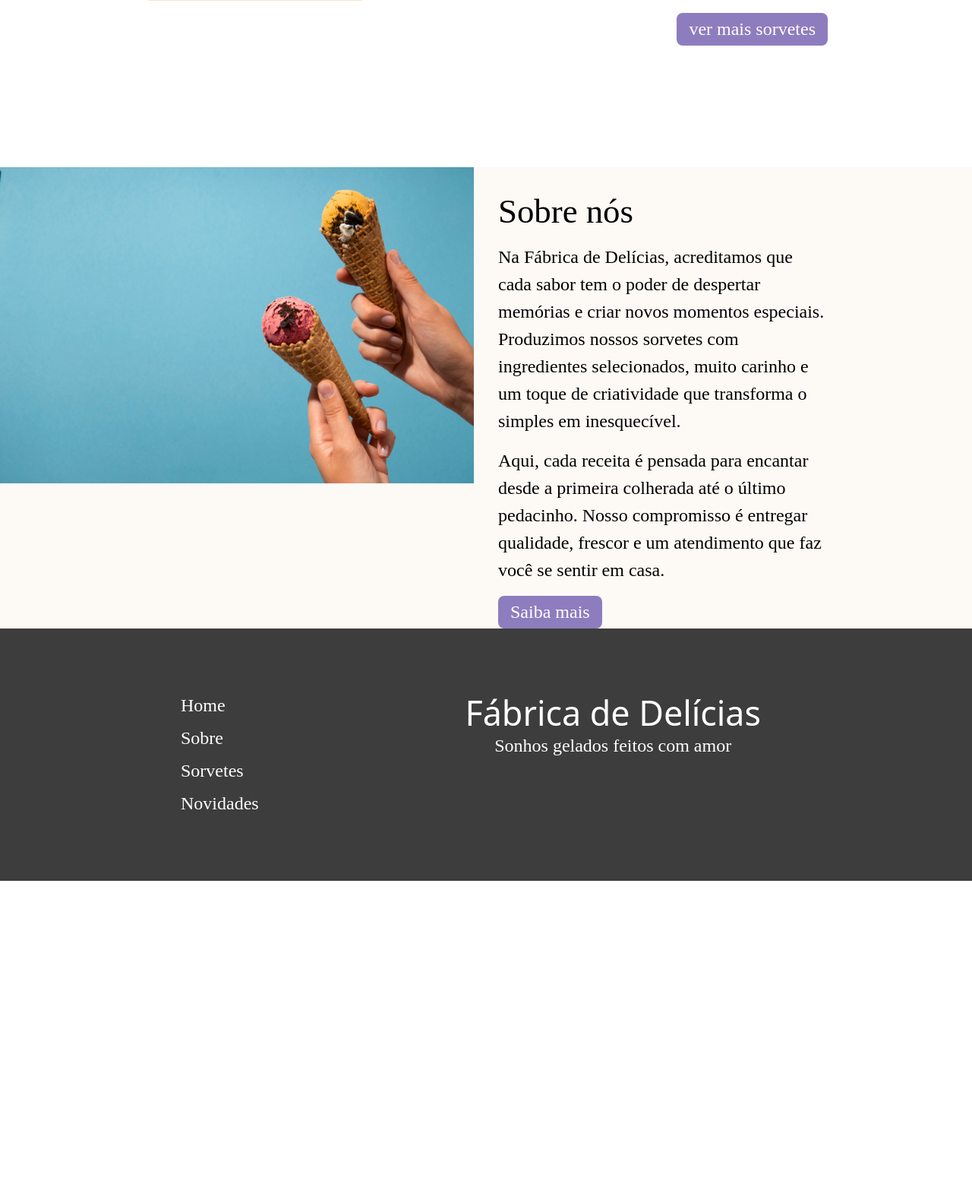
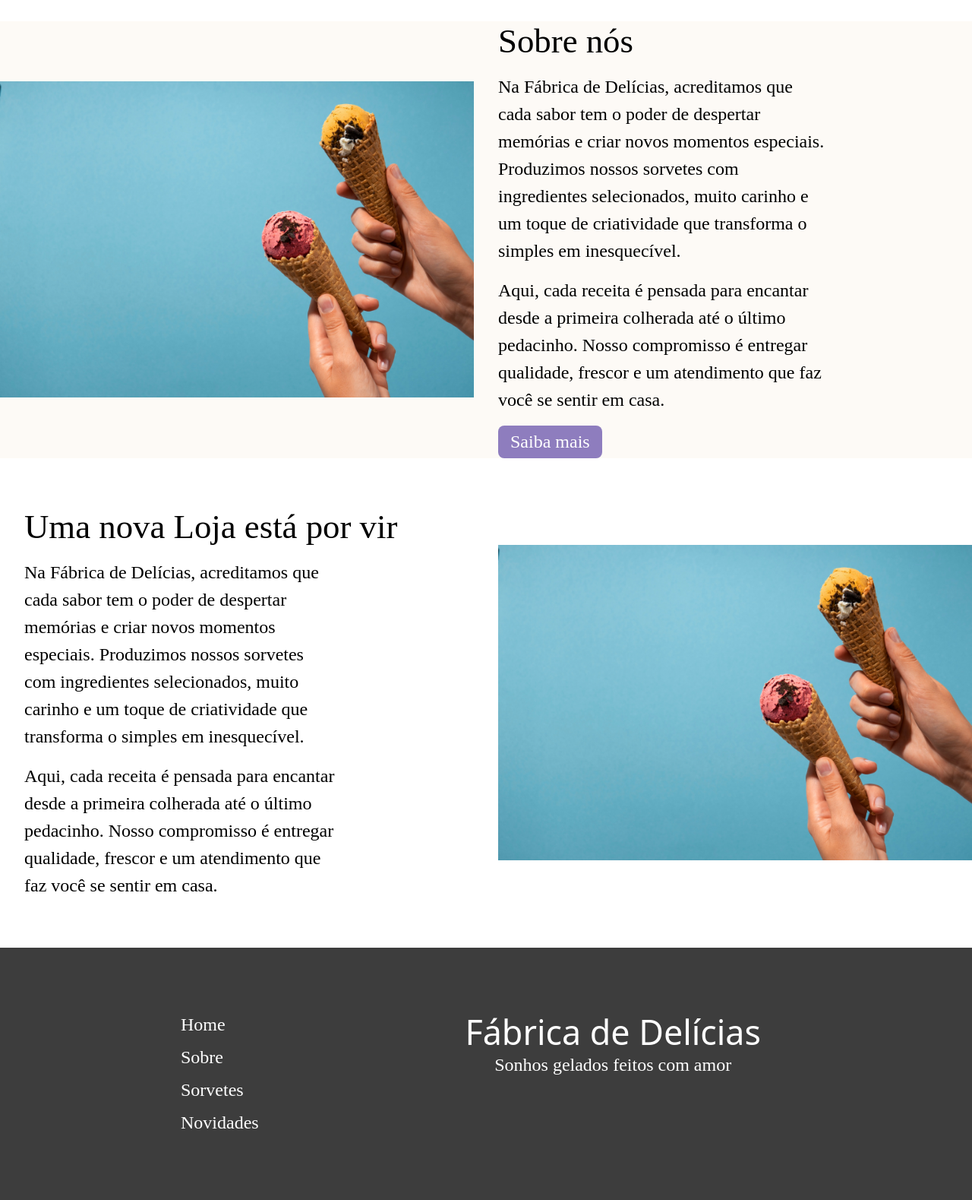
Before and after one commit to itallovidal/a4-app-internet, a PHP site: page / in a window 1280 px wide. Shown: the part 1131-2710 px from the top of the page at 76% size. Before the commit the page ends 2290 px from the top, so only its background shows below. Run offline with PHP 8.4, Linux system fonts and the light colour scheme; some web fonts are replaced.

Commit message:
improve css padding and fix header in some pages

```diff
--- a/app/views/home.php
+++ b/app/views/home.php
@@ -8,8 +8,8 @@
 <body>
     <?php include 'partials/navbar.php'; ?>
 
-    <main>
-        <div class="page-header">
+
+    <div class="page-header">
             <div class="page-header-text-wrapper">
                 <h1 class="hero">Fábrica de Delícias</h1>
                 <h2 class="heading">Sonhos gelados feitos com amor</h2>
@@ -18,7 +18,7 @@
                 <img src="<?= base_url('assets/index_banner.jpg') ?>" alt="foto de sorvete">
             </picture>
         </div>
-
+    <main>
         <article class="icecream-list-wrapper content-wrapper-size">
             <h1 class="heading">Lançamentos Recentes</h1>
 
@@ -51,6 +51,17 @@
                 <a href="<?= base_url('news'); ?>" class="btn-primary">Saiba mais</a>
             </div>
         </article>
+
+        <article class="shop-wrapper">
+            <div class="text-wrapper">
+                <h1 class="heading">Uma nova Loja está por vir</h1>
+                <p class="text-regular">Na Fábrica de Delícias, acreditamos que cada sabor tem o poder de despertar memórias e criar novos momentos especiais. Produzimos nossos sorvetes com ingredientes selecionados, muito carinho e um toque de criatividade que transforma o simples em inesquecível. </p>
+                <p class="text-regular">Aqui, cada receita é pensada para encantar desde a primeira colherada até o último pedacinho. Nosso compromisso é entregar qualidade, frescor e um atendimento que faz você se sentir em casa.</p>
+            </div>
+            <picture>
+                <img src="<?= base_url('assets/index_banner.jpg') ?>" alt="">
+            </picture>
+        </article>
     </main>
 
     <?php include 'partials/footer.php'; ?>
--- a/app/views/products.php
+++ b/app/views/products.php
@@ -7,9 +7,7 @@
 </head>
 <body>
     <?php include 'partials/navbar.php'; ?>
-
-    <main>
-        <div class="page-header">
+    <div class="page-header">
             <div class="page-header-text-wrapper">
                 <h1 class="hero">Fábrica de Delícias</h1>
                 <h2 class="heading">Sonhos gelados feitos com amor</h2>
@@ -18,7 +16,7 @@
                 <img src="<?= base_url('assets/index_banner.jpg') ?>" alt="foto de sorvete">
             </picture>
         </div>
-
+    <main>
         <article class="icecream-list-wrapper content-wrapper-size">
             <h1 class="heading">Nossos Sorvetes</h1>
 
--- a/public/style/global.css
+++ b/public/style/global.css
@@ -1,4 +1,4 @@
-:root{
+:root {
     --primary-color: #8E7DBE;
     --secondary-color: #A6D6D6;
     --background-color: #FDFAF6;
@@ -7,18 +7,19 @@
 }
 
 @media(max-width: 500px) {
-    :root{
+    :root {
         font-size: 12px;
     }
 }
 
-*{
+* {
     box-sizing: border-box;
     margin: 0;
     padding: 0;
 }
 
-a, button{
+a,
+button {
     text-decoration: none;
     padding: 0.5rem 1rem;
     border-radius: 0.5rem;
@@ -27,128 +28,141 @@ a, button{
     font-size: 1.5rem;
 }
 
-a:hover, button:hover{
+a:hover,
+button:hover {
     text-decoration: none;
     padding: 0.5rem 1rem;
     border-radius: 0.5rem;
 }
 
-a.btn-primary, button.btn-primary{
+a.btn-primary,
+button.btn-primary {
     background-color: var(--primary-color);
     color: white;
 }
 
 
-a.btn-secondary, button.btn-secondary{
+a.btn-secondary,
+button.btn-secondary {
     background-color: var(--secondary-color);
     color: white;
 }
 
-a.btn-ghost, button.btn-ghost{
+a.btn-ghost,
+button.btn-ghost {
     background-color: transparent;
     color: white;
 }
 
-a.btn-ghost:hover, button.btn-ghost:hover{
+a.btn-ghost:hover,
+button.btn-ghost:hover {
     background-color: var(--primary-color);
     color: white;
 }
 
-a.btn-primary:hover, button.btn-primary:hover{
+a.btn-primary:hover,
+button.btn-primary:hover {
     background-color: var(--secondary-color);
     color: white;
 }
 
-body{
+body {
     background-color: white;
     font-family: Arial, Helvetica, sans-serif;
 }
 
-.content-wrapper-size{
+.content-wrapper-size {
     width: 90%;
     max-width: 900px;
     margin-inline: auto;
 }
 
-picture{
+picture {
     display: block;
     width: 100%;
     height: 100%;
 }
 
-picture img{
+picture img {
     display: block;
     width: 100%;
     height: 100%;
     object-fit: cover;
 }
 
-h1.hero, h2.hero {
+h1.hero,
+h2.hero {
     font-family: "Lily Script One", system-ui;
     font-weight: 400;
     font-style: normal;
     font-size: 4rem;
 }
 
-.styled-font{
+.styled-font {
     font-family: "Lily Script One", system-ui;
     font-weight: 400;
     font-style: normal;
 }
 
-h1, h2, p, a, button{
+h1,
+h2,
+p,
+a,
+button {
     font-family: "Yrsa", serif;
     font-optical-sizing: auto;
     font-weight: 400;
     font-style: normal;
 }
 
-h1.heading{
+h1.heading {
     font-size: 2.8rem;
     font-weight: 500;
 }
 
-h2.heading{
+h2.heading {
     font-size: 2.4rem;
     font-weight: 500;
 }
 
-h3.subheading{
+h3.subheading {
     font-size: 2rem;
 }
 
-a.text-regular, p.text-regular{
+a.text-regular,
+p.text-regular {
     font-size: 1.5rem;
     line-height: 1.5;
 }
 
-p.text-small{
+p.text-small {
     font-size: .8rem;
     line-height: 1.5;
 }
 
-main{
+main {
     display: flex;
     flex-direction: column;
-    gap: 10rem;
+    gap: 4rem;
+    padding-block: 4rem;
 }
 
 
 @media(max-width: 500px) {
-    main{
+    main {
         gap: 2rem;
     }
 }
 
 /* topnavar */
 
-#navbar-wrapper{
+#navbar-wrapper {
     width: 100%;
     padding-block: 1rem;
     background-color: var(--primary-color);
 }
 
-#navbar-wrapper #top-navbar{
+#navbar-wrapper #top-navbar {
     display: flex;
     justify-content: flex-end;
     align-items: center;
@@ -156,14 +170,14 @@ main{
 }
 
 @media(max-width: 500px) {
-    #navbar-wrapper #top-navbar{
+    #navbar-wrapper #top-navbar {
         justify-content: center;
     }
 }
 
 /* card */
 
-.icecream-card-wrapper{
+.icecream-card-wrapper {
     width: 100%;
     max-width: calc(300px - .5rem);
     background-color: var(--background-color);
@@ -173,20 +187,20 @@ main{
 }
 
 @media(max-width: 500px) {
-    .icecream-card-wrapper{
+    .icecream-card-wrapper {
         max-width: none;
         margin-bottom: 1rem;
     }
 }
 
-.icecream-card-wrapper .card-footer{
+.icecream-card-wrapper .card-footer {
     display: flex;
     justify-content: space-between;
     align-items: center;
     padding: 1rem;
 }
 
-.icecream-list-wrapper{
+.icecream-list-wrapper {
     display: flex;
     flex-direction: column;
     gap: 1rem;
@@ -194,27 +208,27 @@ main{
 
 /* footer */
 
-footer{
+footer {
     width: 100%;
     background-color: var(--background-dark-color);
     color: white;
 }
 
-footer > div{
+footer>div {
     display: flex;
     justify-content: flex-start;
     align-items: flex-start;
     padding: 5rem 2rem;
 }
 
-footer > div .logo-wrapper{
+footer>div .logo-wrapper {
     display: flex;
     flex-direction: column;
     align-items: center;
     width: 60%;
 }
 
-footer > div nav{
+footer>div nav {
     display: flex;
     flex-direction: column !important;
     width: 40%;
--- a/public/style/index.css
+++ b/public/style/index.css
@@ -6,13 +6,13 @@
     /*  */
 }
 
-.page-header{
+.page-header {
     position: relative;
     width: 100%;
     height: 60vh;
 }
 
-.page-header .page-header-text-wrapper{
+.page-header .page-header-text-wrapper {
     position: absolute;
     top: 50%;
     transform: translateY(-60%);
@@ -20,20 +20,20 @@
     color: white;
 }
 
-.page-header .page-header-text-wrapper h2{
+.page-header .page-header-text-wrapper h2 {
     margin-left: 1rem;
     font-style: italic;
 }
 
 @media(max-width: 500px) {
-    .page-header .page-header-text-wrapper h2{
+    .page-header .page-header-text-wrapper h2 {
         width: 50%;
     }
 }
 
 /* Card list */
 
-.card-list{
+.card-list {
     display: flex;
     justify-content: space-between;
     align-items: flex-start;
@@ -41,53 +41,74 @@
     margin-top: 1rem;
 }
 
-.icecream-list-wrapper a{
+.icecream-list-wrapper a {
     align-self: flex-end;
 }
 
+
+
 /* about */
 
-.about-wrapper{
+.about-wrapper,
+.shop-wrapper {
     background-color: var(--background-color);
     display: flex;
     justify-content: space-between;
     align-items: flex-start;
     gap: 2rem;
+    align-items: center;
 }
 
-.about-wrapper picture{
+.about-wrapper picture,
+.shop-wrapper picture {
     width: 50%;
 }
 
-.about-wrapper .text-wrapper{
-    padding-top: 2rem;
+.about-wrapper .text-wrapper,
+.shop-wrapper .text-wrapper {
 
+    justify-content: center;
     width: 50%;
     display: flex;
     flex-direction: column;
     gap: 1rem;
 }
 
-.about-wrapper .text-wrapper p{
+.about-wrapper .text-wrapper p,
+.shop-wrapper .text-wrapper p {
     width: 70%;
 }
 
 @media(max-width: 500px) {
-    .about-wrapper{
+
+    .about-wrapper,
+    .shop-wrapper {
         flex-direction: column;
         align-items: center;
         width: 100%;
         margin-bottom: 4rem;
     }
 
-    .about-wrapper picture{
+    .about-wrapper picture,
+    .shop-wrapper picture {
         width: 100%;
     }
-    .about-wrapper .text-wrapper{
+
+    .about-wrapper .text-wrapper,
+    .shop-wrapper .text-wrapper {
         width: 90%;
     }
 
-    .about-wrapper .text-wrapper p{
+    .about-wrapper .text-wrapper p,
+    .shop-wrapper .text-wrapper p {
         width: 100%;
     }
 }
+
+.shop-wrapper {
+    background-color: white;
+}
+
+.shop-wrapper .text-wrapper {
+    padding-left: 2rem;
+}
```
Also changed, not shown: app/views/news.php (+1 -11 lines).
